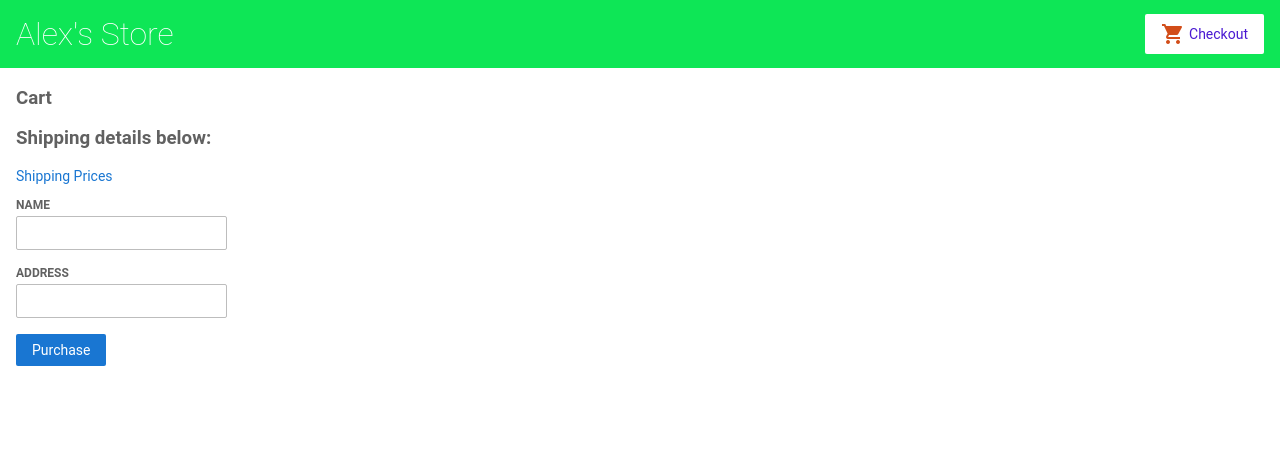
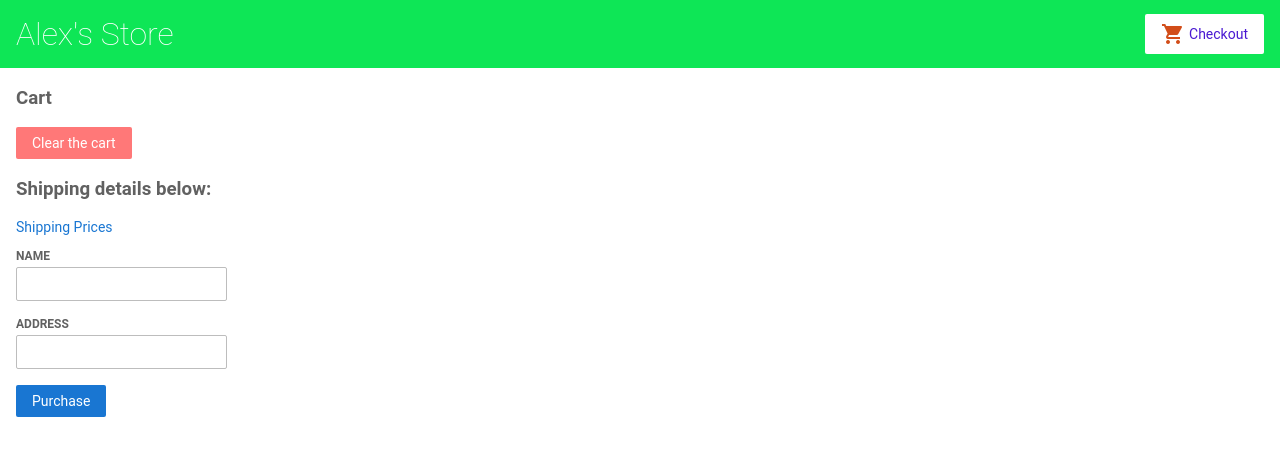
Before and after one commit to AlexNoyanov/angular-MyStore, an Angular app: page /cart in a window 1280 px wide. Shown: the top 456 px of the page. Built offline with nearby package versions, Linux system fonts and the light colour scheme.

Commit message:
3 files modified, Button created to clear the cart

```diff
--- a/src/app/cart/cart.component.css
+++ b/src/app/cart/cart.component.css
@@ -0,0 +1,3 @@
+#clearButton{
+  background-color: rgba(255, 50, 50, 0.658);
+}
--- a/src/app/cart/cart.component.html
+++ b/src/app/cart/cart.component.html
@@ -1,8 +1,10 @@
 <h3>Cart</h3>
-<div class="cart-item" *ngFor="let item of items">
+<div id = "cart-order" class="cart-item" *ngFor="let item of items">
   <span>{{ item.name }}</span>
   <span>{{ item.price | currency }}</span>
 </div>
+
+<button (click) = "clearTheCart()" class="button" type="submit" id = "clearButton">Clear the cart</button>
 
 <h3> Shipping details below:</h3>
 <p>
--- a/src/app/cart/cart.component.ts
+++ b/src/app/cart/cart.component.ts
@@ -35,6 +35,15 @@ import { FormBuilder } from '@angular/forms';     // For User data
 
     ) { }
 
+    // Top clear the cart:
+
+
+    clearTheCart():void {
+      this.items = this.cartService.clearCart();
+      console.warn('Your cart has been cleared!', this.checkoutForm.value);
+      //this.checkoutForm.reset();
+    }
+
       onSubmit(): void {  // To process user's form
     // Process checkout data here
     this.items = this.cartService.clearCart();
```
